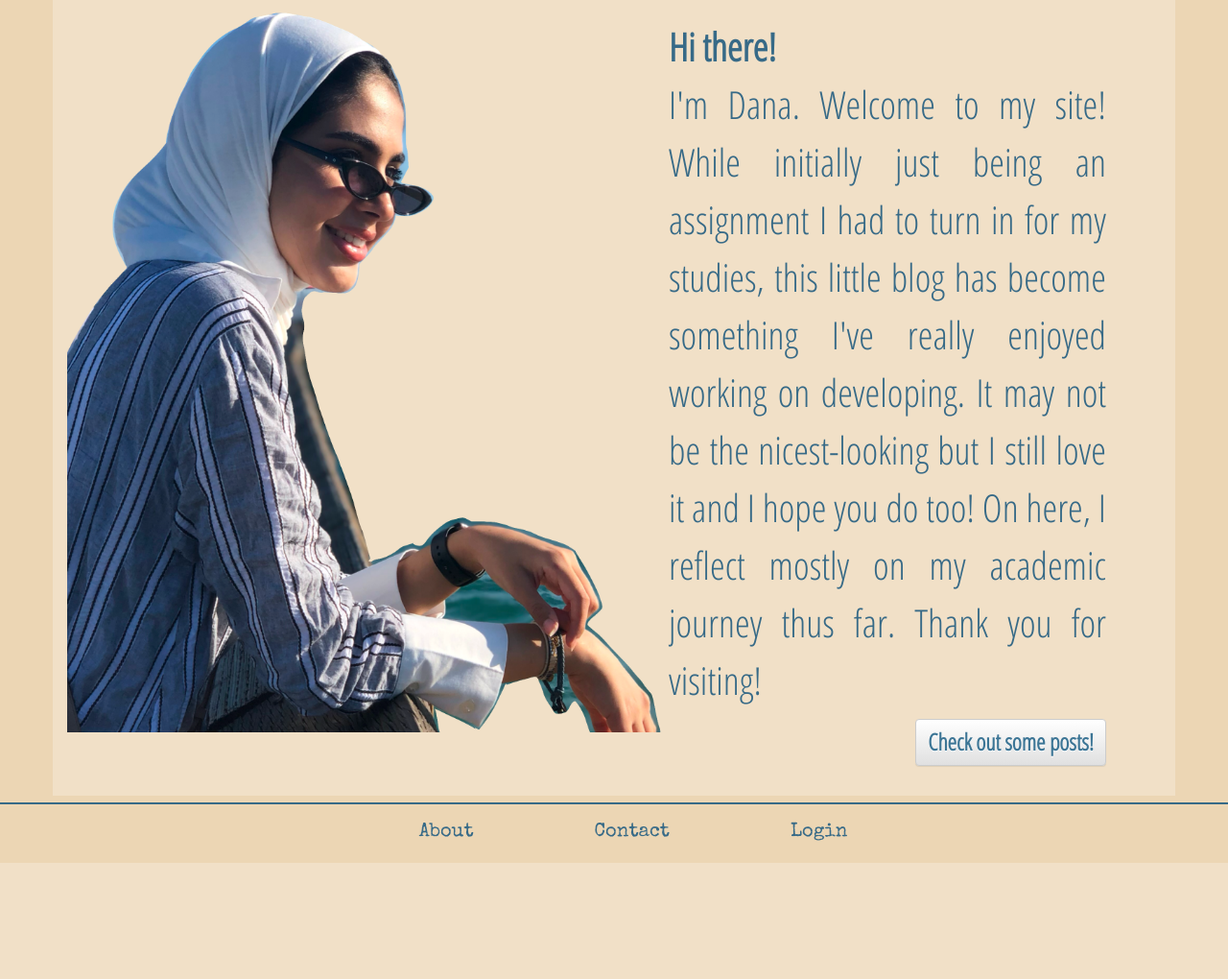
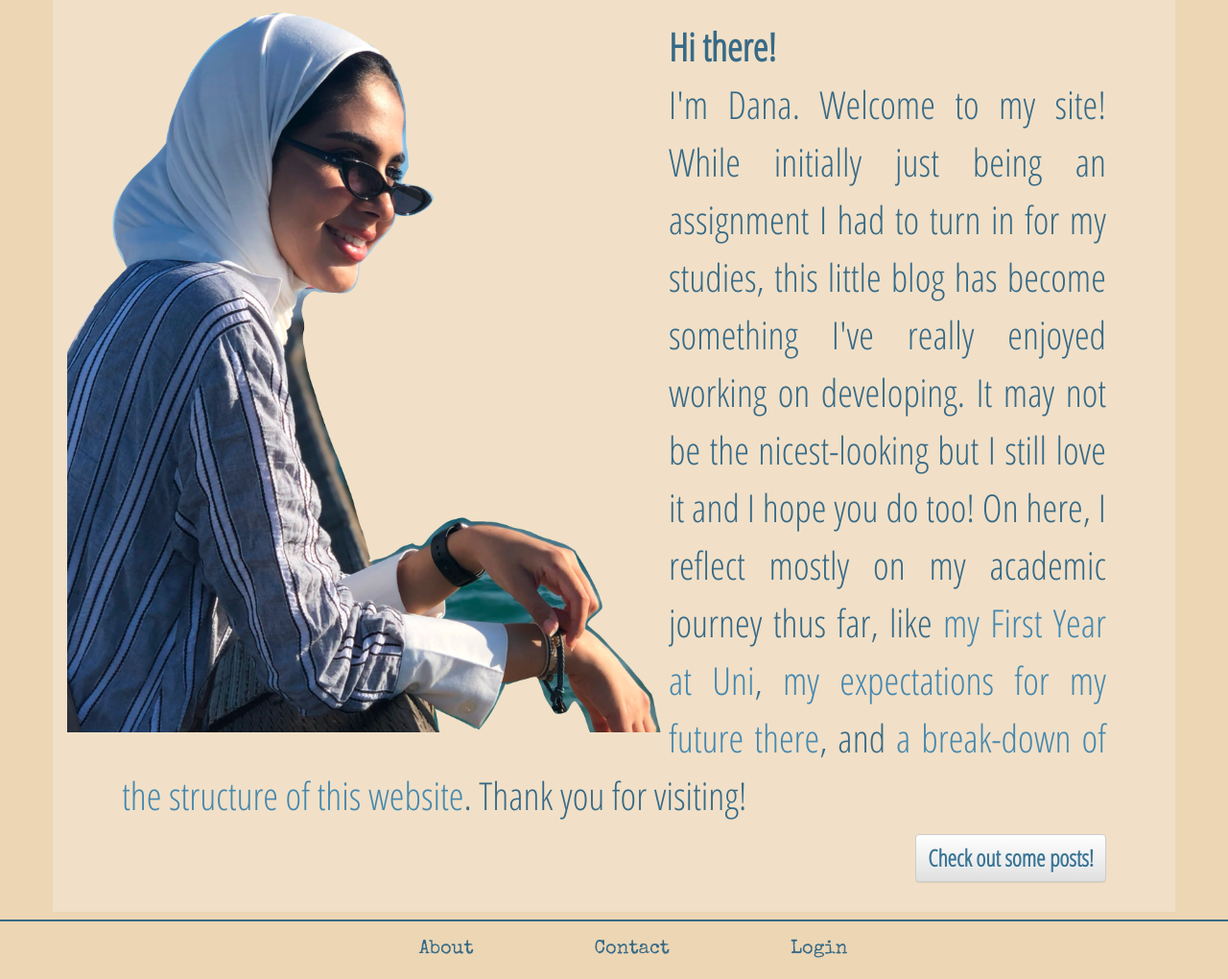
Before and after one commit to dba911/my-blog, a Django app: page / in a window 1280 px wide. Shown: the part 272-1292 px from the top of the page at 96% size. Before the commit the page ends 1171 px from the top, so only its background shows below. Run offline with Django 3.2, Linux system fonts and the light colour scheme; some libraries are stand-ins or nearby versions.

Commit message:
Minor changes to homepage.

```diff
--- a/blog/static/css/blog.css
+++ b/blog/static/css/blog.css
@@ -66,6 +66,12 @@ img.home-photo {
   text-align: justify;
   line-height: 1.5;
   font-size: 30pt;
+}
+.intro a {
+  text-align: justify;
+  line-height: 1.5;
+  font-size: 30pt;
+  color: #4688AF;
 }
 #navbar {
   list-style-type: none;
--- a/blog/templates/blog/home.html
+++ b/blog/templates/blog/home.html
@@ -21,7 +21,10 @@
               I had to turn in for my studies, this little blog has become something
               I've really enjoyed working on developing. It may not be the nicest-looking
               but I still love it and I hope you do too! On here, I reflect mostly on my
-              academic journey thus far. Thank you for visiting!</h2>
+              academic journey thus far, like <a href="https://dba911.pythonanywhere.com/post/1/">
+              my First Year at Uni</a>, <a href="https://dba911.pythonanywhere.com/post/4/">
+              my expectations for my future there</a>, and <a href="https://dba911.pythonanywhere.com/post/5/">
+              a break-down of the structure of this website</a>. Thank you for visiting!</h2>
 
                 <a id="blog-btn" class="btn btn-default" href="{% url 'blog' %}"><strong>Check out some posts!</strong></a>
           </div>
```
